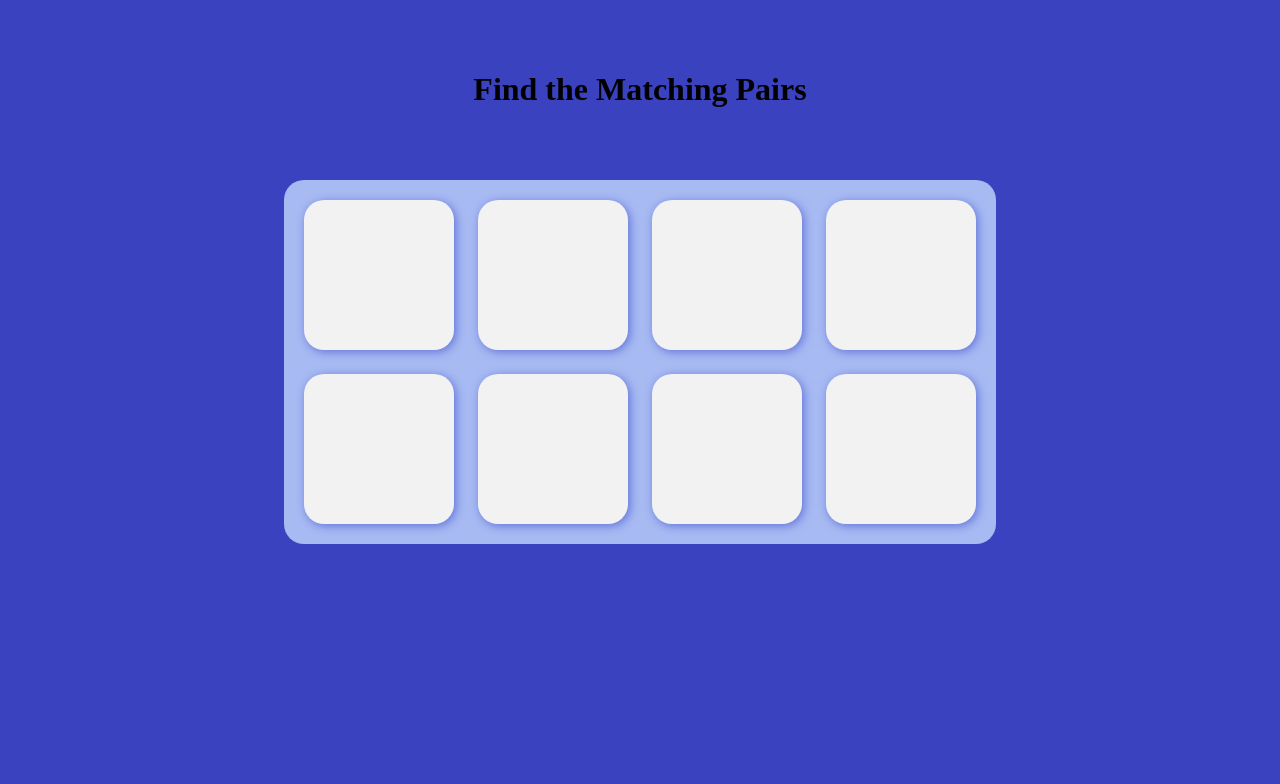
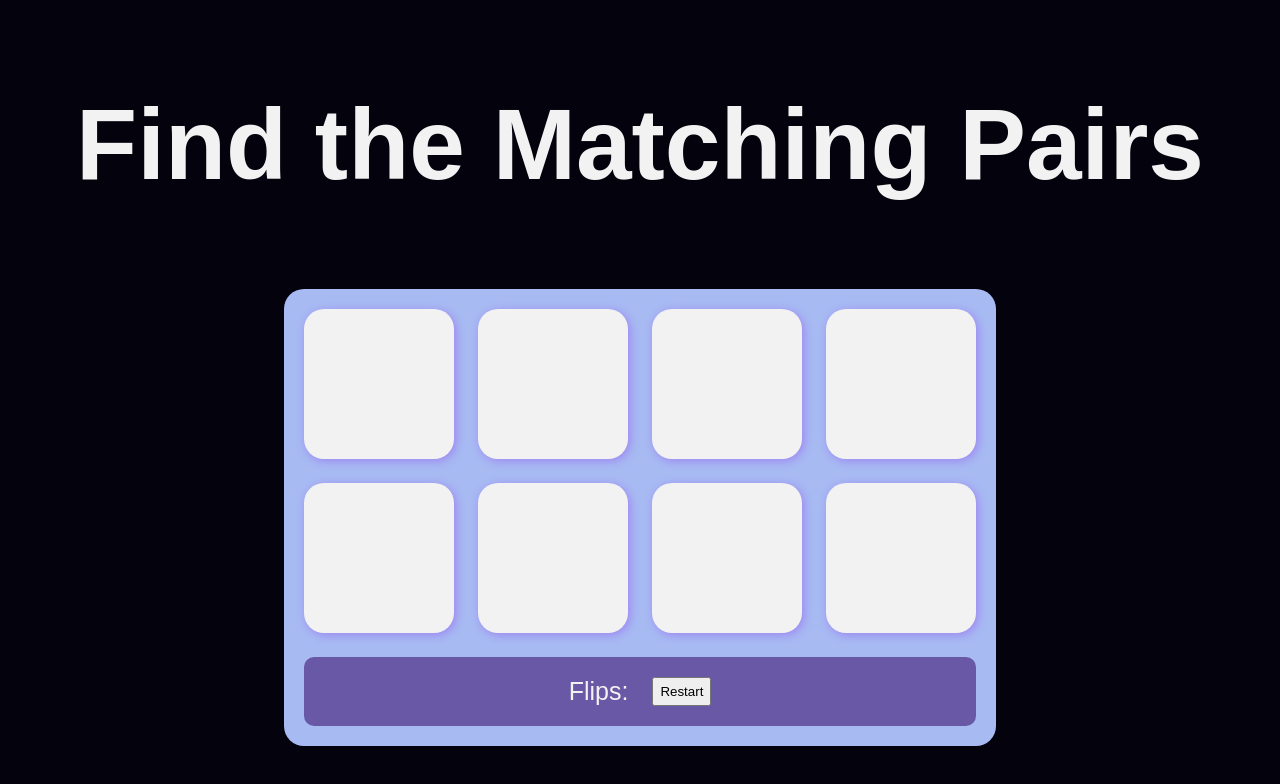
Before and after one commit to claudia-lam/memory-game, a plain HTML site: page index.html in a window 1280 px wide. Both pictures are taken after a click on the button "start". Drawn offline with Linux system fonts and the light colour scheme; a web font is replaced by a local one.

Commit message:
add flip count

```diff
--- a/index.html
+++ b/index.html
@@ -4,6 +4,12 @@
     <meta charset="UTF-8" />
     <title>Memory Game!</title>
     <link rel="stylesheet" href="memory-game.css" />
+    <link rel="preconnect" href="https://fonts.googleapis.com" />
+    <link rel="preconnect" href="https://fonts.gstatic.com" crossorigin />
+    <link
+      href="https://fonts.googleapis.com/css2?family=Darker+Grotesque:wght@400;700&display=swap"
+      rel="stylesheet"
+    />
   </head>
   <body>
     <header>
@@ -28,6 +34,10 @@
       </section>
       <section class="cards-grid">
         <div id="game"></div>
+        <div class="info">
+          <div id="flip-count">Flips:</div>
+          <button id="restart">Restart</button>
+        </div>
       </section>
     </main>
 
--- a/memory-game.css
+++ b/memory-game.css
@@ -1,11 +1,15 @@
 /* you can add to or change this. */
 body {
   text-align: center;
-  background-color: #3b42bf;
+  background-color: #04030d;
+  font-family: "Darker Grotesque", sans-serif;
 }
 
 h1 {
-  padding: 50px 0;
+  color: #f2f2f2;
+  padding: 20px 0;
+  font-weight: 700;
+  font-size: 100px;
 }
 
 .cards-grid {
@@ -22,7 +26,7 @@ h1 {
   height: 150px;
   background-color: #f2f2f2;
   border-radius: 20px;
-  box-shadow: 2px 2px 10px rgb(98, 115, 217);
+  box-shadow: 2px 2px 10px rgb(157, 133, 242);
 }
 
 #game {
@@ -30,6 +34,23 @@ h1 {
   gap: 1.5rem;
   grid-template-columns: repeat(4, 1fr);
   justify-items: center;
+}
+
+/** info-bar **/
+.info {
+  display: flex;
+  justify-content: center;
+  gap: 1.5rem;
+  padding: 20px;
+  background-color: #6958a6;
+  border-radius: 10px;
+  margin-top: 1.5rem;
+}
+
+#flip-count {
+  color: #f2f2f2;
+  font-weight: 400;
+  font-size: 25px;
 }
 
 /** modal **/
@@ -40,7 +61,7 @@ h1 {
 }
 
 .start-modal::backdrop {
-  background: linear-gradient(45deg, red, blue);
+  background: linear-gradient(10deg, #9d85f2, #04030d);
   opacity: 0.5;
 }
 
--- a/memory-game.js
+++ b/memory-game.js
@@ -67,10 +67,17 @@ function createCards(colors) {
     newDiv.classList.add(`${color}`, `card`);
     gameBoard.append(newDiv);
     newDiv.addEventListener("click", function (e) {
+      flips++;
+      displayFlips();
       cardClicks++;
       cardClicks <= 2 ? handleCardClick(e) : (cardClicks = 0);
     });
   }
+}
+
+function displayFlips() {
+  const flip = document.querySelector("#flip-count");
+  flip.innerText = `Flips: ${flips}`;
 }
 
 /** Flip a card face-up. */
```
